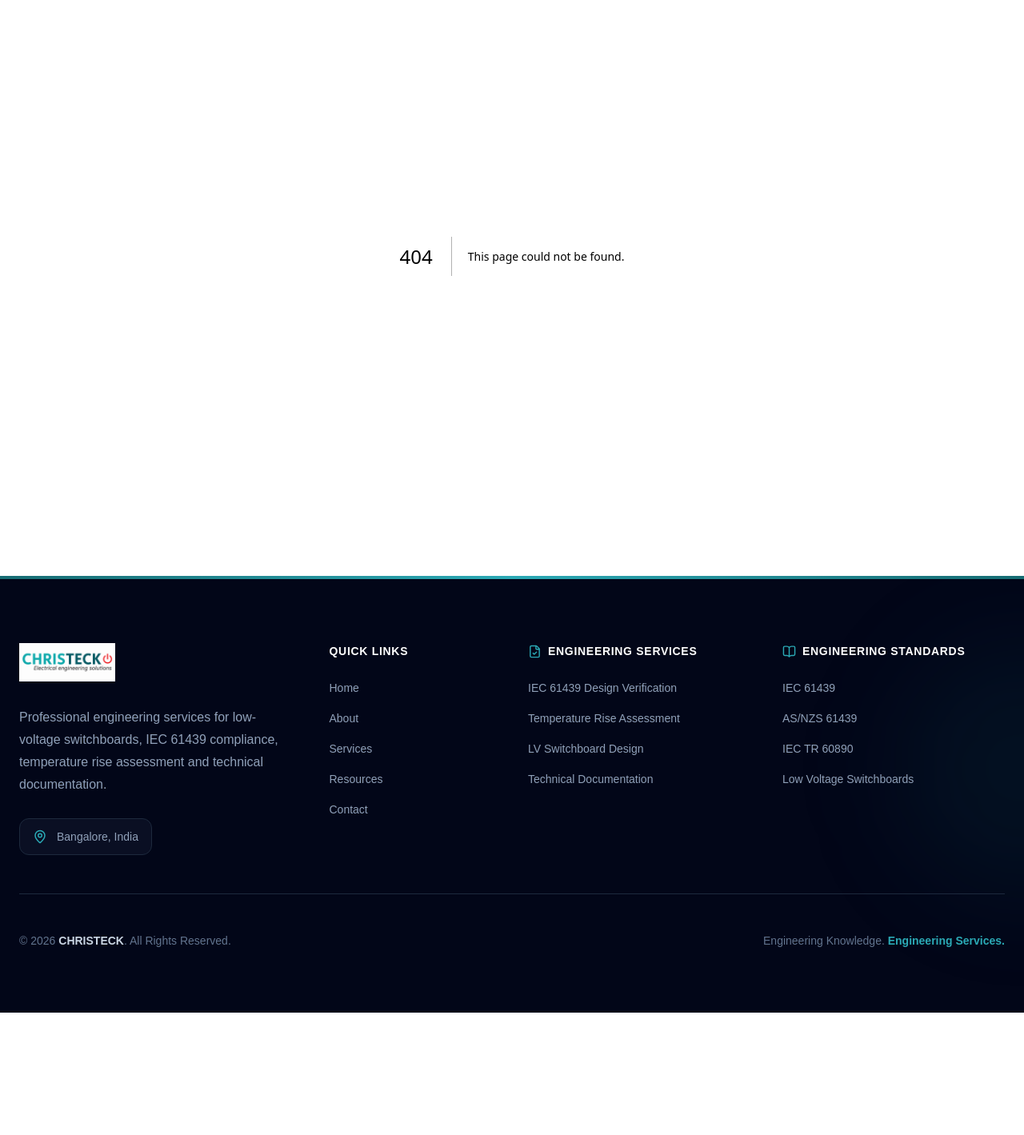
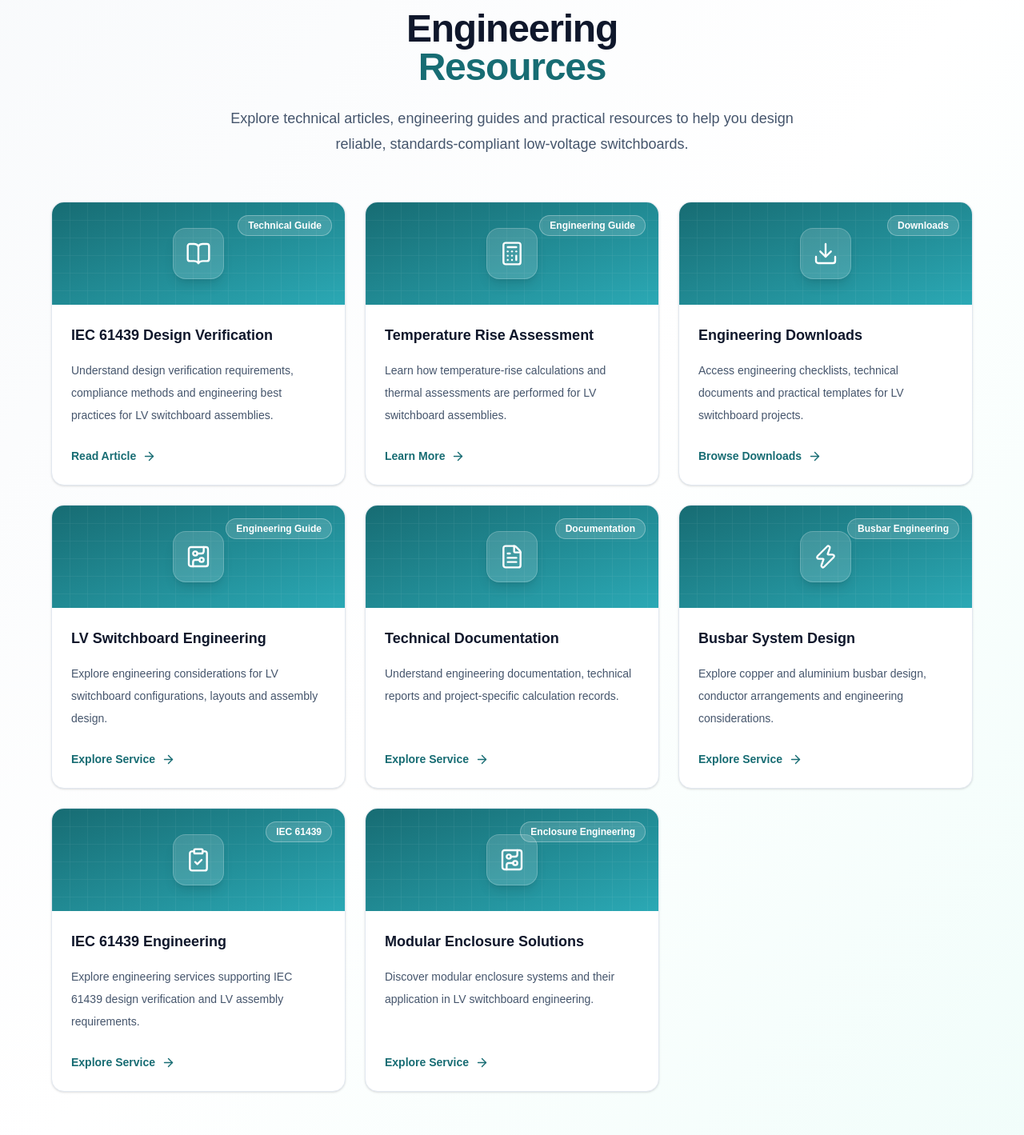
Before and after one commit to chrispinck/christeck-website, a Next.js app: page /resources in a window 1280 px wide. Before the commit this address had no page. Shown: the part 160-1579 px from the top of the page at 80% size. Before the commit the page ends 1426 px from the top, so only its background shows below. Built offline with nearby package versions, Linux system fonts and the light colour scheme.

Commit message:
Add Resources landing page

```diff
--- /dev/null
+++ b/app/resources/page.tsx
@@ -0,0 +1,217 @@
+import type { Metadata } from "next";
+import Link from "next/link";
+import {
+  ArrowRight,
+  BookOpen,
+  Calculator,
+  Download,
+  CircuitBoard,
+  FileText,
+  ClipboardCheck,
+  Thermometer,
+  Zap,
+} from "lucide-react";
+
+import Container from "@/components/ui/Container";
+import BreadcrumbSchema from "@/components/seo/BreadcrumbSchema";
+
+export const metadata: Metadata = {
+  title: "Engineering Knowledge & Resources",
+  description:
+    "Explore technical articles, engineering guides and practical resources covering LV switchboard design, IEC 61439 compliance and temperature-rise assessment.",
+  alternates: {
+    canonical: "/resources",
+  },
+  openGraph: {
+    type: "website",
+    url: "https://christeck.in/resources",
+    siteName: "CHRISTECK",
+    title: "Engineering Knowledge & Resources",
+    description:
+      "Technical engineering knowledge for LV switchboard manufacturers, panel builders and electrical engineers.",
+    locale: "en_IN",
+  },
+  robots: {
+    index: true,
+    follow: true,
+  },
+};
+
+const resources = [
+  {
+    title: "IEC 61439 Design Verification",
+    description:
+      "Understand design verification requirements, compliance methods and engineering best practices for LV switchboard assemblies.",
+    label: "Technical Guide",
+    icon: BookOpen,
+    action: "Read Article",
+    href: "/knowledge/iec-61439-design-verification-guide",
+  },
+  {
+    title: "Temperature Rise Assessment",
+    description:
+      "Learn how temperature-rise calculations and thermal assessments are performed for LV switchboard assemblies.",
+    label: "Engineering Guide",
+    icon: Calculator,
+    action: "Learn More",
+    href: "/services/temperature-rise-assessment",
+  },
+  {
+    title: "Engineering Downloads",
+    description:
+      "Access engineering checklists, technical documents and practical templates for LV switchboard projects.",
+    label: "Downloads",
+    icon: Download,
+    action: "Browse Downloads",
+    href: "/contact",
+  },
+  {
+    title: "LV Switchboard Engineering",
+    description:
+      "Explore engineering considerations for LV switchboard configurations, layouts and assembly design.",
+    label: "Engineering Guide",
+    icon: CircuitBoard,
+    action: "Explore Service",
+    href: "/services/lv-switchboard-engineering",
+  },
+  {
+    title: "Technical Documentation",
+    description:
+      "Understand engineering documentation, technical reports and project-specific calculation records.",
+    label: "Documentation",
+    icon: FileText,
+    action: "Explore Service",
+    href: "/services/technical-documentation",
+  },
+  {
+    title: "Busbar System Design",
+    description:
+      "Explore copper and aluminium busbar design, conductor arrangements and engineering considerations.",
+    label: "Busbar Engineering",
+    icon: Zap,
+    action: "Explore Service",
+    href: "/services/busbar-system-design",
+  },
+  {
+    title: "IEC 61439 Engineering",
+    description:
+      "Explore engineering services supporting IEC 61439 design verification and LV assembly requirements.",
+    label: "IEC 61439",
+    icon: ClipboardCheck,
+    action: "Explore Service",
+    href: "/services/iec-61439-design-verification",
+  },
+  {
+    title: "Modular Enclosure Solutions",
+    description:
+      "Discover modular enclosure systems and their application in LV switchboard engineering.",
+    label: "Enclosure Engineering",
+    icon: CircuitBoard,
+    action: "Explore Service",
+    href: "/services/modular-enclosure-solutions",
+  },
+];
+
+export default function ResourcesPage() {
+  return (
+    <>
+      <BreadcrumbSchema
+        items={[
+          { name: "Home", url: "https://christeck.in/" },
+          {
+            name: "Engineering Knowledge & Resources",
+            url: "https://christeck.in/resources",
+          },
+        ]}
+      />
+
+      <section className="bg-gradient-to-br from-slate-50 via-white to-teal-50 py-16 sm:py-20">
+        <Container>
+          {/* Hero */}
+          <div className="mx-auto max-w-4xl text-center">
+            <span className="inline-flex rounded-full border border-teal-200 bg-teal-50 px-5 py-2 text-sm font-semibold text-[#176C73]">
+              Engineering Knowledge Centre
+            </span>
+
+            <h1 className="mt-6 text-4xl font-bold tracking-tight text-slate-900 sm:text-5xl">
+              Engineering
+              <span className="block text-[#176C73]">Resources</span>
+            </h1>
+
+            <p className="mx-auto mt-6 max-w-3xl text-lg leading-8 text-slate-600">
+              Explore technical articles, engineering guides and practical
+              resources to help you design reliable, standards-compliant
+              low-voltage switchboards.
+            </p>
+          </div>
+
+          {/* Resource Cards */}
+          <div className="mx-auto mt-14 grid max-w-6xl gap-6 sm:grid-cols-2 xl:grid-cols-3">
+            {resources.map((resource) => {
+              const Icon = resource.icon;
+
+              return (
+                <article
+                  key={resource.title}
+                  className="group overflow-hidden rounded-2xl border border-slate-200 bg-white shadow-sm transition duration-300 hover:-translate-y-1 hover:border-teal-200 hover:shadow-xl"
+                >
+                  {/* Card Header */}
+                  <div className="relative flex h-32 items-center justify-center bg-gradient-to-br from-[#176C73] to-[#2BA9B5]">
+                    <div
+                      className="absolute inset-0 opacity-10"
+                      style={{
+                        backgroundImage:
+                          "linear-gradient(rgba(255,255,255,.5) 1px, transparent 1px), linear-gradient(90deg, rgba(255,255,255,.5) 1px, transparent 1px)",
+                        backgroundSize: "22px 22px",
+                      }}
+                    />
+
+                    <span className="absolute right-4 top-4 rounded-full border border-white/30 bg-white/15 px-3 py-1 text-xs font-semibold text-white">
+                      {resource.label}
+                    </span>
+
+                    <div className="relative flex h-16 w-16 items-center justify-center rounded-2xl border border-white/20 bg-white/15 text-white shadow-lg transition group-hover:scale-105">
+                      <Icon size={32} strokeWidth={1.8} />
+                    </div>
+                  </div>
+
+                  {/* Card Content */}
+                  <div className="flex min-h-[225px] flex-col p-6">
+                    <h2 className="text-lg font-bold text-slate-900">
+                      {resource.title}
+                    </h2>
+
+                    <p className="mt-4 text-sm leading-7 text-slate-600">
+                      {resource.description}
+                    </p>
+
+                    <div className="mt-auto pt-6">
+                      <Link
+                        href={resource.href}
+                        className="inline-flex items-center gap-2 text-sm font-semibold text-[#176C73] transition group-hover:gap-3"
+                      >
+                        {resource.action}
+                        <ArrowRight size={17} />
+                      </Link>
+                    </div>
+                  </div>
+                </article>
+              );
+            })}
+          </div>
+
+          {/* Bottom CTA */}
+          <div className="mt-14 text-center">
+            <Link
+              href="/contact"
+              className="inline-flex items-center gap-2 rounded-xl bg-[#176C73] px-7 py-4 font-semibold text-white transition hover:-translate-y-0.5 hover:bg-[#145d63]"
+            >
+              Discuss Your Engineering Requirements
+              <ArrowRight size={18} />
+            </Link>
+          </div>
+        </Container>
+      </section>
+    </>
+  );
+}
```
